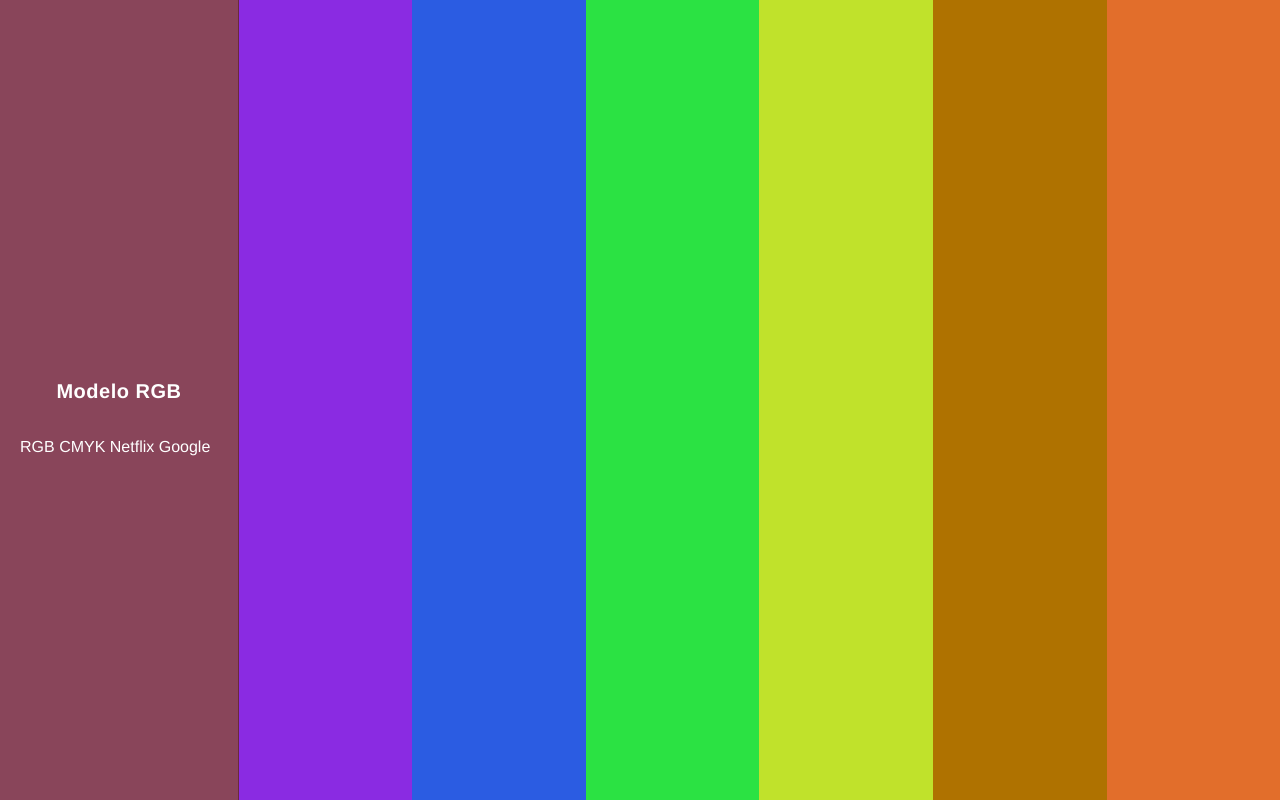
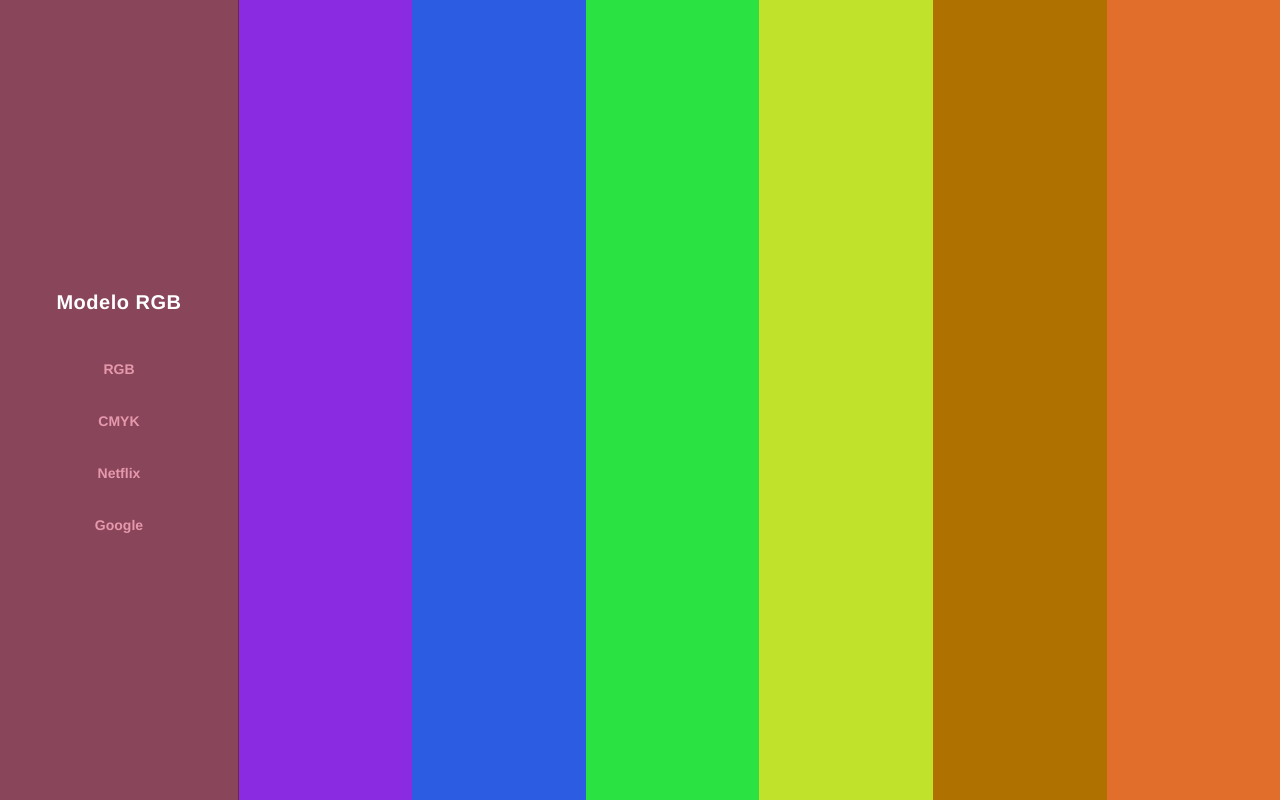
Before and after one commit to anacorrea-1/display_, a website: page modo_cores/modo-cores.html in a window 1280 px wide. Shown: the top 800 px of the page. Drawn offline with Linux system fonts and the light colour scheme.

Commit message:
ADD: section menu e section link

```diff
--- a/modo_cores/css/global.css
+++ b/modo_cores/css/global.css
@@ -36,14 +36,25 @@
 
 /* Elemento menu: Container flex vertical para alinhar os botões de navegação */
 .color-section__menu{
+    display: flex;
+    flex-direction: column;
+    gap: 12px;
 }
 
 /* Elemento link: Estilo base dos botões de navegação */
 .color-section__link{
-    color: #FFFFFF;
+    color: var(--ui-text-link);
     text-decoration: none;
+    font-size: 14px;
+    /* Peso da fonte NÃO utiliza PX */
+    font-weight: 600;
+    padding: 12px 16px;
+    border-radius: 6px;
+    text-align: center;
+    transition: all 0.2 ease-in-out;
 }
 
+/* Modificador Link-Active: Destaque visual aplicado ao botão de seçao corrente */
 .color-section__link--active{
 
 }
```
